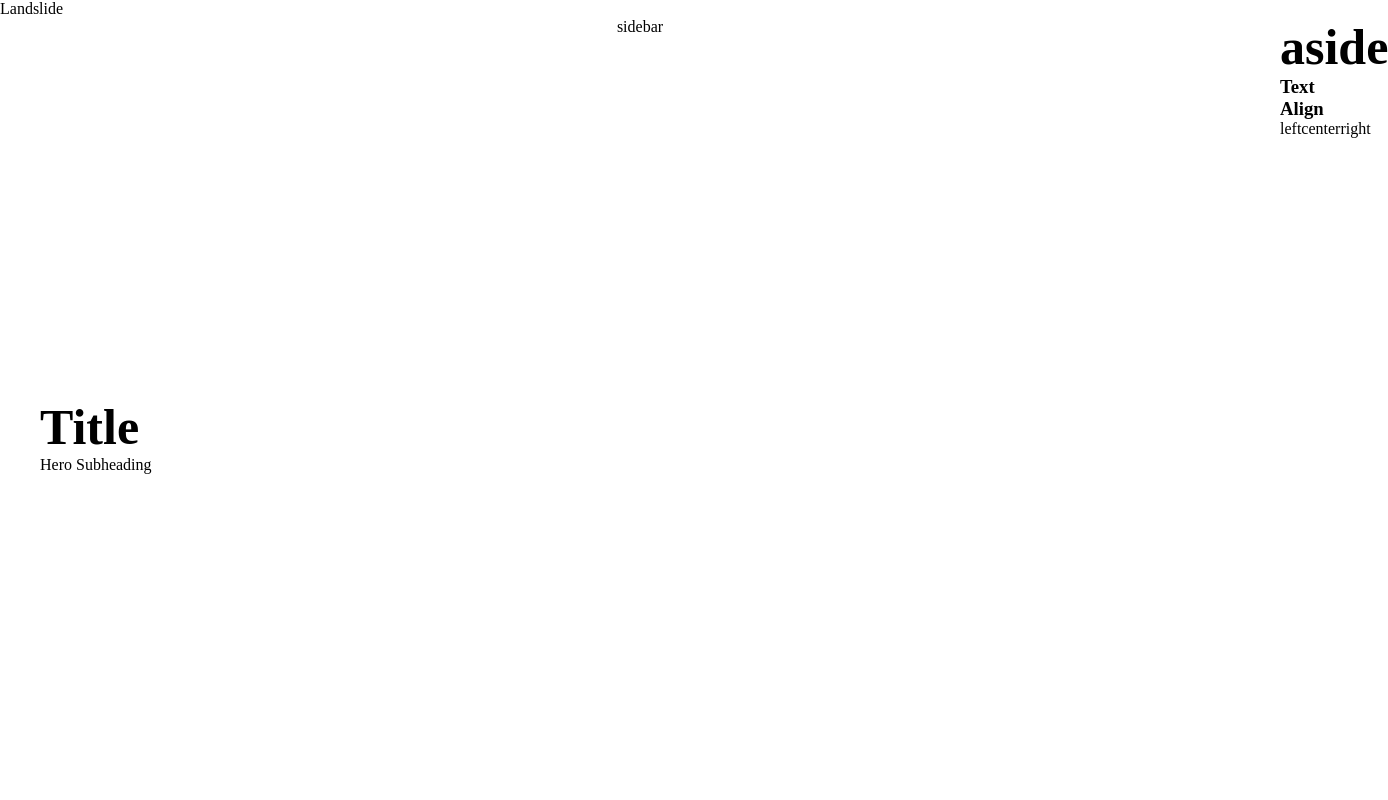
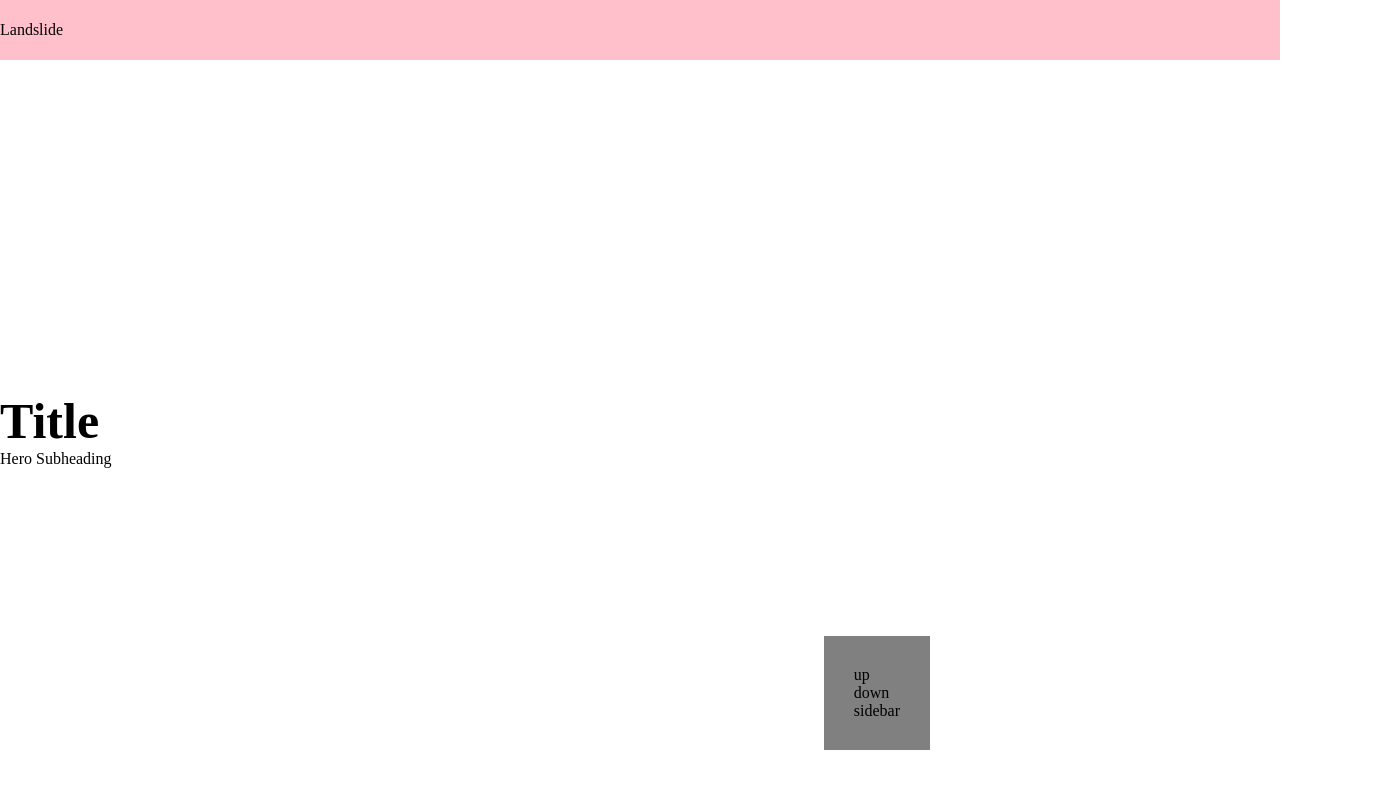
Before and after one commit to emmanuelojiji25/landslide, a React (Create React App) app: page / in a window 1280 px wide. Shown: the top 800 px of the page, 1388 px wide, since content can reach past the window. Built offline with nearby package versions, Linux system fonts and the light colour scheme.

Commit message:
feat: carousel implemented

```diff
--- a/src/App.scss
+++ b/src/App.scss
@@ -0,0 +1,7 @@
+.App {
+  height: 100vh;
+  display: flex;
+  flex-direction: column;
+  overflow: hidden;
+
+}
--- a/src/components/Editor.js
+++ b/src/components/Editor.js
@@ -1,4 +1,4 @@
-import { useState } from "react";
+import { useEffect, useState } from "react";
 import "./Editor.scss";
 import AboutUs from "./Sections/AboutUs";
 import Hero from "./Sections/Hero";
@@ -26,12 +26,39 @@ const Editor = () => {
     },
   ];
 
+  const handleScroll = (direction) => {
+    if (direction === "previous") {
+      if (view > 0) {
+        setView(view - 1);
+      }
+    }
+
+    if (direction === "next") {
+      if (view < sections.length) {
+        setView(view + 1);
+      }
+    }
+    console.log(view);
+  };
+
+  useEffect(() => {
+    console.log(sections.length);
+  });
+
   const registry = { hero: Hero, aboutUs: AboutUs };
+
   return (
     <div className="Editor">
       <div className="editor-left">
-        <p onClick={() => setIsSidebarOpen(!isSidebarOpen)}>sidebar</p>
-        <div className="screen-width">
+        <div className="controls">
+          <p onClick={() => handleScroll("previous")}>up</p>
+          <p onClick={() => handleScroll("next")}>down</p>
+          <p onClick={() => setIsSidebarOpen(!isSidebarOpen)}>sidebar</p>
+        </div>
+        <div
+          className="carousel"
+          style={{ transform: `translateY(-${view * 100 - 100}%)` }}
+        >
           {sections.map((section) => {
             const Component = registry[section.type];
 
--- a/src/components/Editor.scss
+++ b/src/components/Editor.scss
@@ -1,5 +1,6 @@
 .Editor {
   display: flex;
+  flex: 1;
 }
 
 .editor-left {
@@ -7,5 +8,21 @@
   display: flex;
   flex-direction: column;
   justify-content: center;
-  align-items: center;
+  //align-items: center;
 }
+
+.carousel {
+  width: 100%;
+  position: relative;
+  z-index: -1;
+  transform: translateY(-0%);
+  height: 100%;
+}
+
+.controls {
+  position: fixed;
+  bottom: 50px;
+  right: 350px;
+  background: grey;
+  padding: 30px;
+}
--- a/src/components/Sections/AboutUs.js
+++ b/src/components/Sections/AboutUs.js
@@ -1,5 +1,9 @@
 const AboutUs = () => {
-  return <h1>About Us</h1>;
+  return (
+    <section className="AboutUs section">
+      <h1>About Us</h1>
+    </section>
+  );
 };
 
 export default AboutUs;
--- a/src/components/Sections/Hero.js
+++ b/src/components/Sections/Hero.js
@@ -2,7 +2,7 @@ import "./Hero.scss";
 
 const Hero = ({ title, subheading, style }) => {
   return (
-    <section className="Hero" style={style}>
+    <section className="Hero section" style={style}>
       <h1 type="text">Title</h1>
       <p>{subheading}</p>
     </section>
--- a/src/index.scss
+++ b/src/index.scss
@@ -5,12 +5,19 @@
   transition: 0.3s ease-in-out;
 }
 
-
-section{
-  height: 100vh;
+section {
+  height: 100%;
+  flex: 1;
 }
 
-.screen-width{
+.screen-width {
   width: 100%;
   max-width: 1200px;
 }
+
+header {
+  background: pink;
+  min-height: 60px;
+  display: flex;
+  align-items: center;
+}
```
